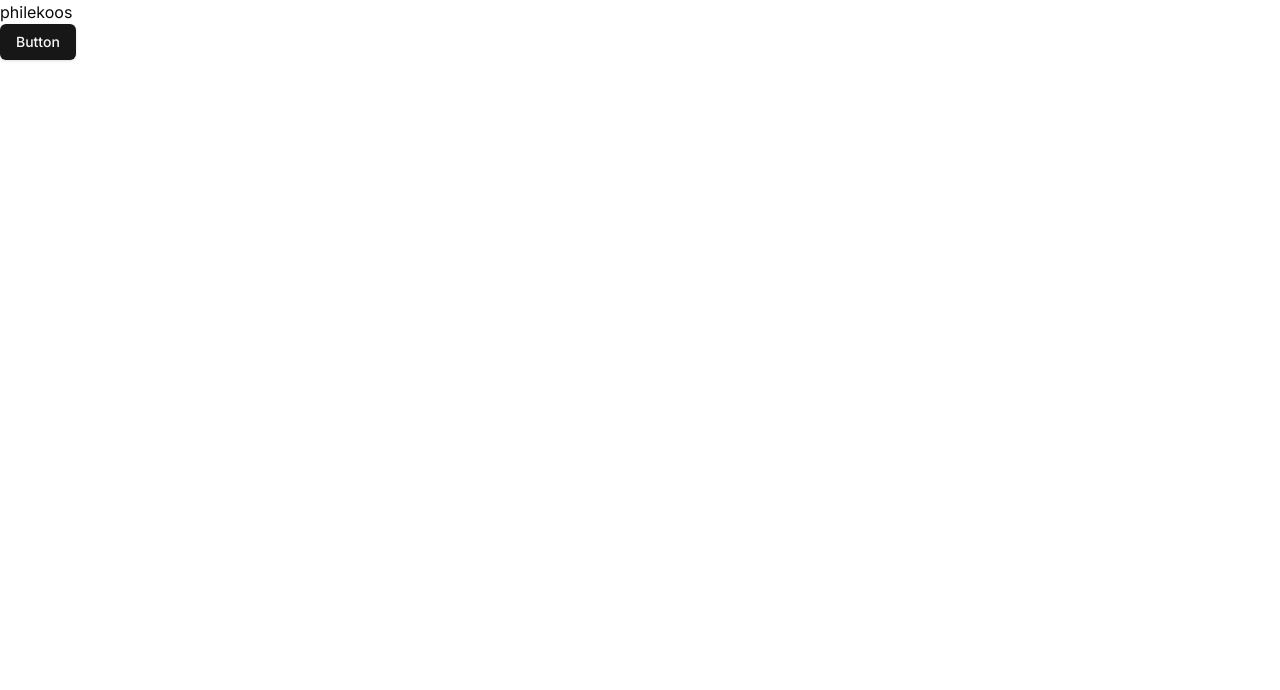
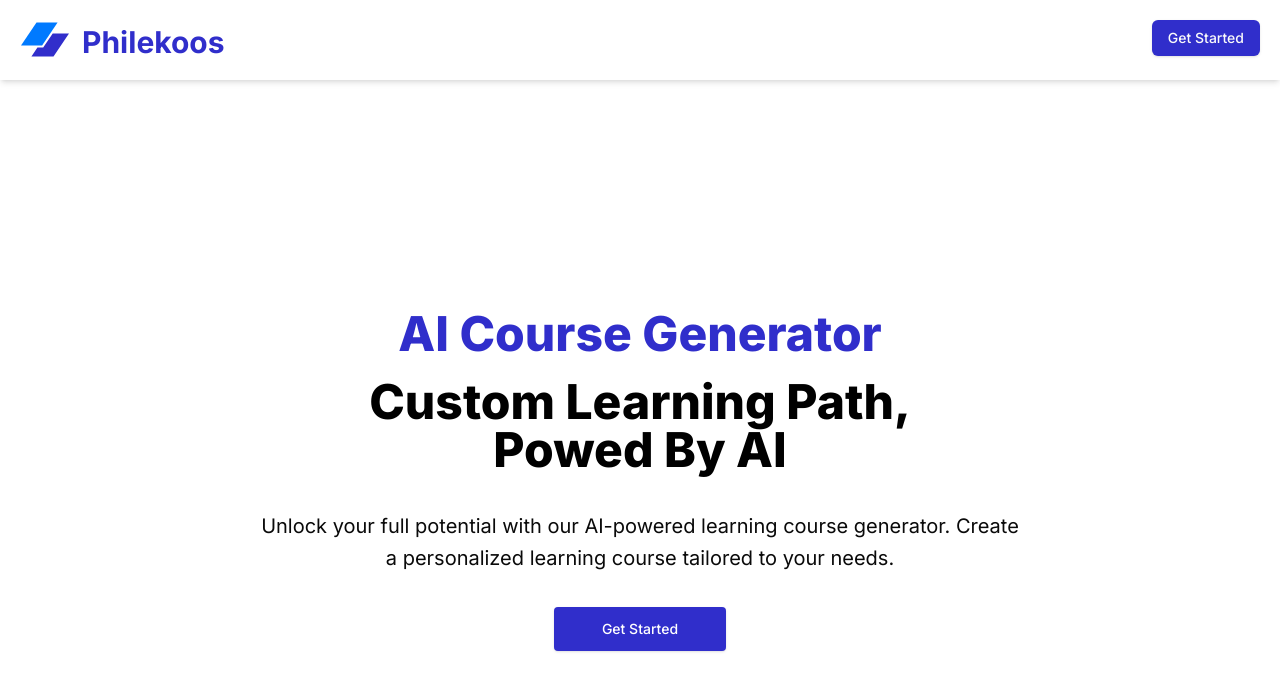
Before and after one commit to Tech-Avrach/philekoos--ai-course-generator-, a Next.js app: page / in a window 1280 px wide. Shown: the top 690 px of the page. Built offline with nearby package versions, Linux system fonts and the light colour scheme.

Commit message:
Home Page

```diff
--- /dev/null
+++ b/app/_components/Header.jsx
@@ -0,0 +1,17 @@
+import { Button } from '@/components/ui/button'
+import Image from 'next/image'
+import React from 'react'
+
+function Header() {
+  return (
+    <div className="flex justify-between p-5 shadow-md">
+        <div className="flex gap-3">
+        <Image src="/logo.svg" alt="logo" width={50} height={50} />
+        <h1 className="text-3xl text-primary font-bold mt-1">Philekoos</h1>
+        </div>
+        <Button>Get Started</Button>
+    </div>
+  )
+}
+
+export default Header
--- /dev/null
+++ b/app/_components/Hero.jsx
@@ -0,0 +1,40 @@
+import React from 'react'
+
+function Hero() {
+    return (
+        <div>
+            <section className="">
+                <div className="mx-auto max-w-screen-xl lg:h-[800px] px-4 py-32 lg:flex lg:items-center">
+                    <div className="mx-auto max-w-3xl text-center" >
+                    <div className="mx-auto max-w-xl text-center">
+                        <h1 className="text-3xl font-extrabold sm:text-5xl lg:pb-5 text-primary">
+                            AI Course Generator
+                            <strong className="font-extrabold text-black sm:block lg:pt-5"> Custom Learning Path, Powed By AI </strong>
+                        </h1>
+                    </div>
+
+                    <p className="mt-4 sm:text-xl/relaxed">
+                        Unlock your full potential with our AI-powered learning course generator. Create a personalized learning course tailored to your needs.
+                    </p>
+
+                    <div className="mt-8 flex flex-wrap justify-center gap-4">
+                        <a
+                            className="block w-full rounded bg-primary px-12 py-3 text-sm font-medium text-white shadow hover:bg-secondary focus:outline-none focus:ring active:bg-primary sm:w-auto"
+                            href="#"
+                        >
+                            Get Started
+                        </a>
+
+
+                    </div>
+
+                </div>
+        </div>
+            </section >
+
+
+        </div >
+    )
+}
+
+export default Hero
--- a/app/page.js
+++ b/app/page.js
@@ -1,11 +1,15 @@
 import { Button } from "@/components/ui/button";
 import Image from "next/image";
+import Header from "./_components/Header";
+import Hero from "./_components/Hero";
 
 export default function Home() {
   return (
  <div>
-  <h1>philekoos</h1>
-  <Button>Button</Button>
+    {/* HEADER */}
+    <Header/>
+    {/* HERO SECTION */}
+    <Hero />
  </div>
   );
 }
--- a/tailwind.config.js
+++ b/tailwind.config.js
@@ -24,11 +24,11 @@ module.exports = {
         background: "hsl(var(--background))",
         foreground: "hsl(var(--foreground))",
         primary: {
-          DEFAULT: "hsl(var(--primary))",
+          DEFAULT: "#302ECB",
           foreground: "hsl(var(--primary-foreground))",
         },
         secondary: {
-          DEFAULT: "hsl(var(--secondary))",
+          DEFAULT: "#007afe",
           foreground: "hsl(var(--secondary-foreground))",
         },
         destructive: {
```
Also changed, not shown: public/logo.svg (added).
